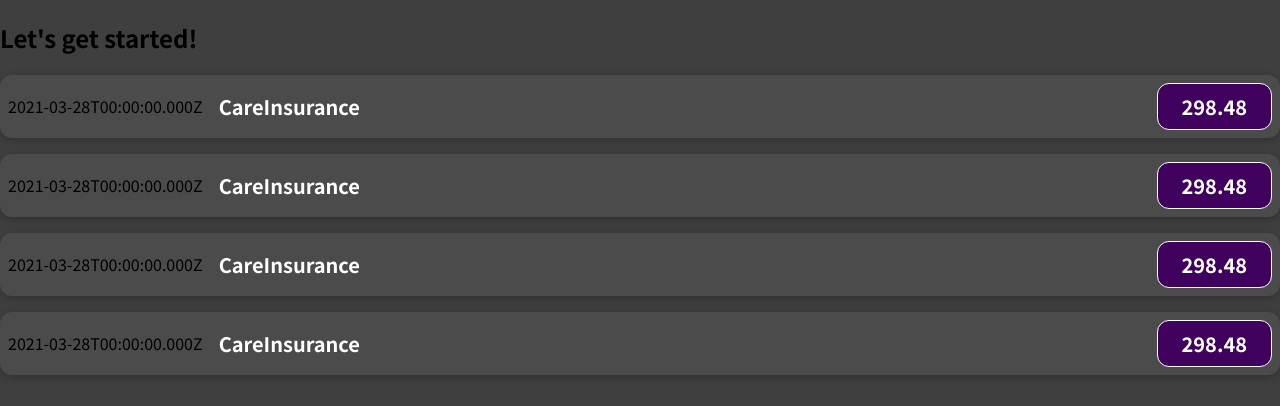
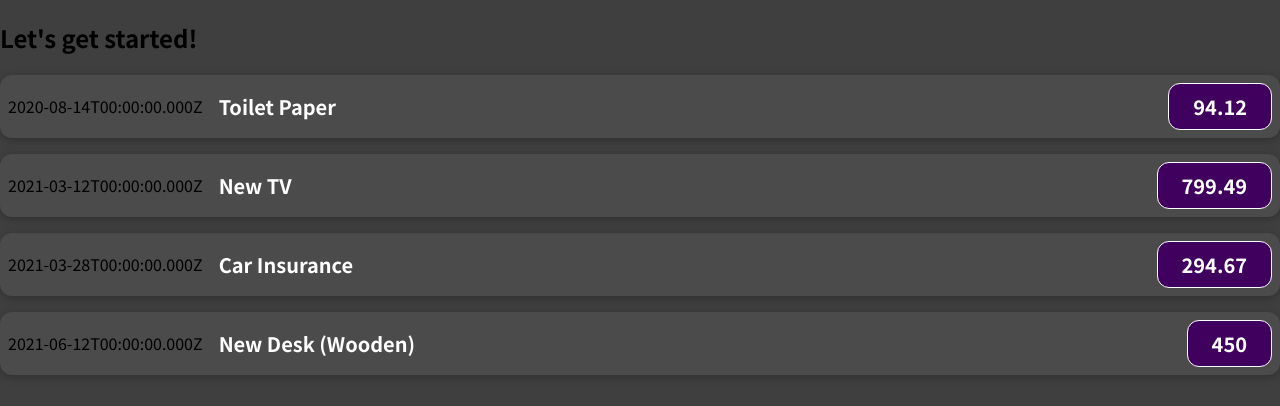
Before and after one commit to devgirlpro/max-section-3, a React (Create React App) app: page / in a window 1280 px wide. Shown: the top 406 px of the page. Built offline with nearby package versions, Linux system fonts and the light colour scheme.

Commit message:
passing data via props

```diff
--- a/src/components/ExpenseItem.js
+++ b/src/components/ExpenseItem.js
@@ -1,18 +1,18 @@
 import React from 'react';
 import './ExpenceItem.css';
 
-function ExpenseItem() {
-    const expenseDate = new Date(2021, 2, 28);
-    const expenceTitle = 'CareInsurance';
-    const expenseAmount = 298.48
+function ExpenseItem(props) {
+    /*     const expenseDate = new Date(2021, 2, 28);
+        const expenceTitle = 'CareInsurance';
+        const expenseAmount = 298.48 */
 
 
     return (
         <div className='expense-item'>
-            <div>{expenseDate.toISOString()}</div>
+            <div>{props.date.toISOString()}</div>
             <div className='expense-item__description'>
-                <h2>{expenceTitle}</h2>
-                <div className='expense-item__price'>{expenseAmount}</div>
+                <h2>{props.title}</h2>
+                <div className='expense-item__price'>{props.amount}</div>
             </div>
 
         </div >
```
